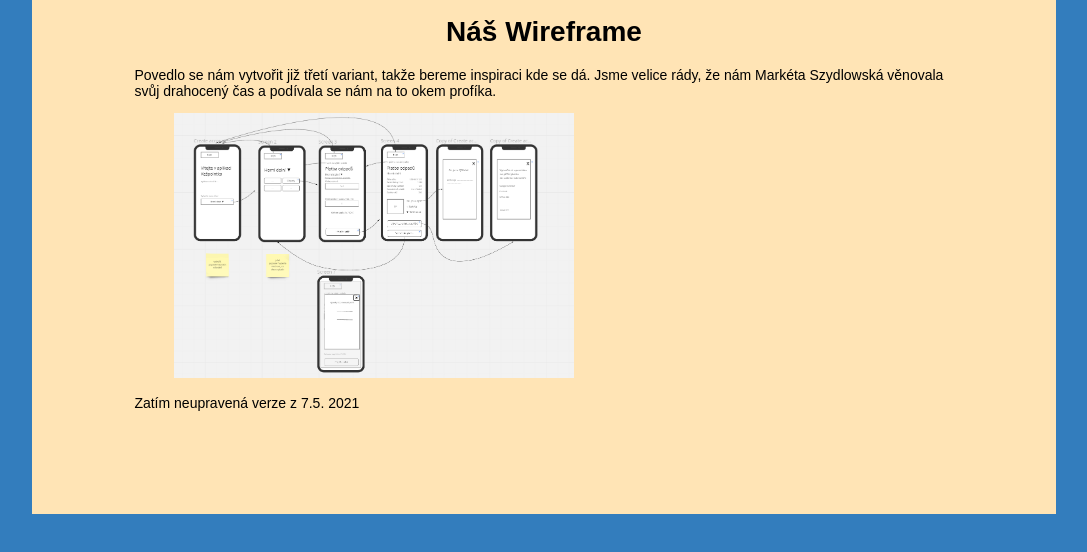
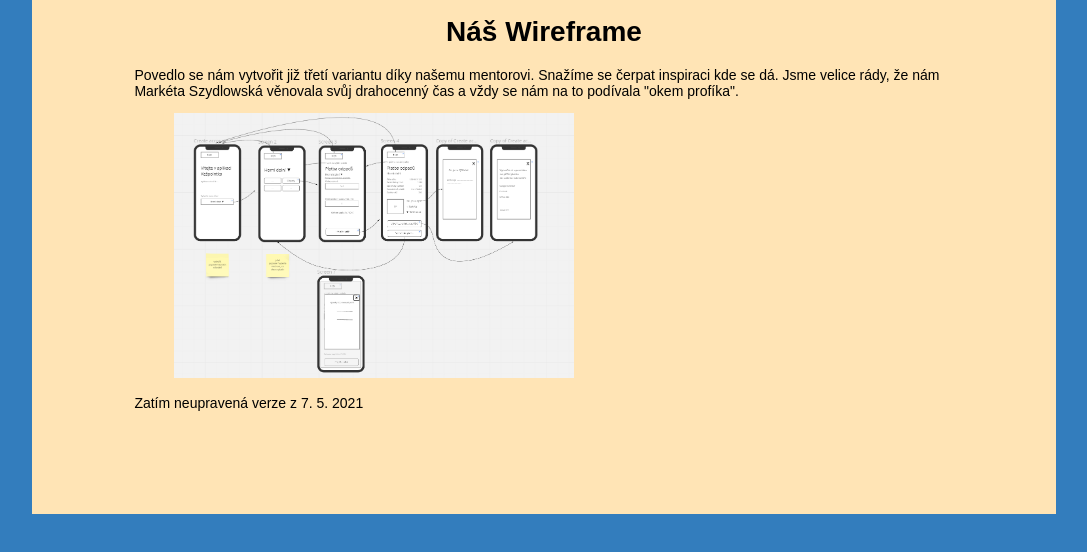
Before and after one commit to zuzixlik/zuzixlik-o-projektu, a plain HTML site: page wireframe.html in a window 1280 px wide. Shown: the part 240-792 px from the top of the page, without its empty margins (96-1183 px from the left). Drawn offline with Linux system fonts and the light colour scheme.

Commit message:
wireframe.html
Zuzka korekce

```diff
--- a/wireframe.html
+++ b/wireframe.html
@@ -16,9 +16,9 @@
       <h1>Náš Wireframe</h1>
 
       <p>
-        Povedlo se nám vytvořit již třetí variant, takže bereme inspiraci kde se
-        dá. Jsme velice rády, že nám Markéta Szydlowská věnovala svůj drahocený
-        čas a podívala se nám na to okem profíka.
+        Povedlo se nám vytvořit již třetí variantu díky našemu mentorovi. Snažíme se čerpat inspiraci kde se
+        dá. Jsme velice rády, že nám Markéta Szydlowská věnovala svůj drahocenný
+        čas a vždy se nám na to podívala "okem profíka".
       </p>
 
       <figure>
@@ -28,7 +28,7 @@
           alt="obrazek navrhované aplikace"
         />
       </figure>
-      <figcaption>Zatím neupravená verze z 7.5. 2021</figcaption>
+      <figcaption>Zatím neupravená verze z 7. 5. 2021</figcaption>
     </div>
   </body>
 </html>
```
